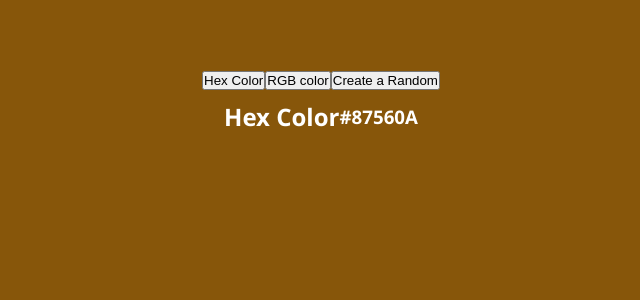
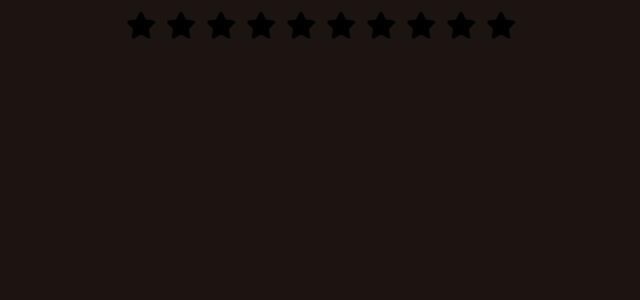
Before and after one commit to KavinduDas/React-Projects, a React (Vite) app: page / in a window 1280 px wide. Shown: the top 300 px of the page, without its empty margins (319-959 px from the left). Built offline with nearby package versions, Linux system fonts and the light colour scheme.

Commit message:
Star rating

```diff
--- a/package.json
+++ b/package.json
@@ -10,8 +10,10 @@
     "preview": "vite preview"
   },
   "dependencies": {
-    "react": "^19.2.8",
-    "react-dom": "^19.2.8"
+    "icons": "^1.0.0",
+    "react": "^19.3.1",
+    "react-dom": "^19.3.1",
+    "react-icons": "^5.7.0"
   },
   "devDependencies": {
     "@eslint/js": "^10.0.1",
--- /dev/null
+++ b/src/components/star-rating/index.css
@@ -0,0 +1,14 @@
+
+.stars {
+    padding: 10px;
+    display: flex;
+    justify-content: center;
+    gap: 10px;
+}
+.actve {
+    color: #fff700;
+}
+
+.inactive{
+    color : #000;
+}
--- /dev/null
+++ b/src/components/star-rating/index.jsx
@@ -0,0 +1,40 @@
+
+import { useState } from "react"
+import { FaStar } from "react-icons/fa"
+import './index.css'
+
+export default function Starrate({ noOfstars = 10 }) {
+    const [rating, setRating] = useState(0)
+    const [hover, setHover] = useState(0)
+
+    function handleMouseClick(getIndex) {
+        setRating(getIndex)
+    }
+
+    function handleMousenter(getIndex) {
+        setHover(getIndex)
+    }
+
+    function handelMouseLeave() {
+        setHover(rating)
+    }
+    return (
+        <div className="stars">
+            {
+                [...Array(noOfstars)].map((_, index) => {
+                    index += 1
+
+                    return <FaStar
+                    className= {index <= (rating || hover) ? 'active' : 'inactive'}
+                        key={index}
+                        onClick={() => handleMouseClick(index)}
+                        onMouseMove={() => handleMousenter(index)}
+                        onMouseLeave={() => handelMouseLeave(index)}
+                        size={30}
+
+                    />
+                })
+            }
+        </div>
+    )
+}
--- a/src/main.jsx
+++ b/src/main.jsx
@@ -3,11 +3,13 @@
 // import './index.css'
 import Accordion from './App.jsx'
 import Randomcolor from './components/random-color/index.jsx'
+import Starrate from './components/star-rating/index.jsx'
 
 
 createRoot(document.getElementById('root')).render(
   <StrictMode>
     {/* <Accordion /> */}
-    <Randomcolor />
+    {/* <Randomcolor /> */}
+    <Starrate />
   </StrictMode>,
 )
```
Also changed, not shown: 1 other file (tests, documents, lock files or other folders).
